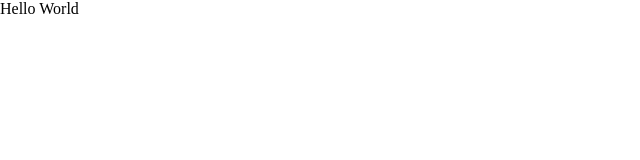
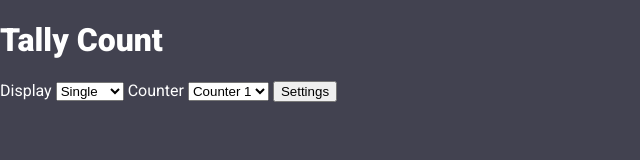
Before and after one commit to jadeburgess/IWA1, a plain HTML site: page index.html in a window 1280 px wide. Shown: the whole page, without its empty margins (0-640 px from the left). Drawn offline with Linux system fonts and the light colour scheme.

Commit message:
commit - changed font

```diff
--- a/index.html
+++ b/index.html
@@ -5,10 +5,42 @@
         <meta http-equiv="X-UA-Compatible" content="IE=edge">
         <meta name="viewport" content="width=device-width, initial-scale=1.0">
         <title>Tally Count</title>
+
         <link rel="stylesheet" href="/stylesheet.css">
+
+        <link rel="preconnect" href="https://fonts.googleapis.com">
+
+        <link rel="preconnect" href="https://fonts.gstatic.com" crossorigin>
+
+        <link href="https://fonts.googleapis.com/css2?family=Roboto:wght@400;900&display=swap" rel="stylesheet">
     </head>
     <body>
-        <div>Hello World</div>
+        <header>
+            <h1>
+                Tally Count
+            </h1>
+        </header>
+
+        <div>
+            <label>
+                <span>Display</span>
+                <select>
+                    <option>Single</option>
+                    <option>Multiple</option>
+                </select>
+            </label>
+
+            <label>
+                <span>Counter</span>
+                <select>
+                    <option>Counter 1</option>
+                    <option>Counter 2</option>
+                    <option>Counter 3</option>
+                </select>
+            </label>
+
+            <button>Settings</button>
+        </div>
 
     </body>
 </html>
--- a/stylesheet.css
+++ b/stylesheet.css
@@ -12,4 +12,7 @@
 
 body {
     margin: 0%;
+    background: var(--color-medium-grey);
+    color: var(--color-white);
+    font-family: Roboto, Arial, Helvetica, sans-serif;
 }
```
